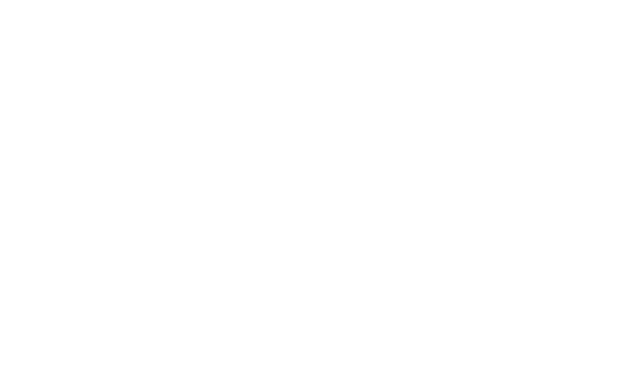
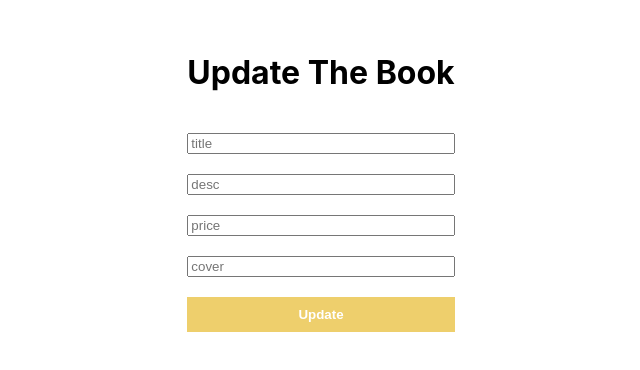
Before and after one commit to gihanthakavishan/Simple_crud_app, a React (Create React App) app in the folder frontend/: page /update/1 in a window 1280 px wide. Before the commit this address had no page. Shown: the part 218-588 px from the top of the page, without its empty margins (319-959 px from the left). Built offline with nearby package versions, Linux system fonts and the light colour scheme.

Commit message:
create update function and add styles to the page

```diff
--- a/frontend/src/App.js
+++ b/frontend/src/App.js
@@ -15,7 +15,7 @@
         <Routes>
            <Route path="/" element={<Books/>}> </Route>
            <Route path="/add" element={<Add/>}> </Route>
-           <Route path="/update" element={<Update/>}> </Route>
+           <Route path="/update/:id" element={<Update/>}> </Route>
          </Routes>
       </BrowserRouter>
 
--- a/frontend/src/pages/Add.jsx
+++ b/frontend/src/pages/Add.jsx
@@ -32,7 +32,7 @@
         <input type='text' placeholder='desc' onChange={handleChange} name="desc"></input>
         <input type='number' placeholder='price' onChange={handleChange} name="price"></input>
         <input type='text' placeholder='cover' onChange={handleChange} name="cover"></input>
-      <button onClick={handleClick}>Add</button>
+      <button className='formButton' onClick={handleClick}>Add</button>
     </div>
   );
 };
--- a/frontend/src/pages/Books.jsx
+++ b/frontend/src/pages/Books.jsx
@@ -38,7 +38,7 @@
                      <p>{book.desc}</p>
                      <span>{book.price}</span>
                      <button className='delete' onClick={()=>handleDelete(book.id)}>Delete</button>
-                     <button className='update'>Update</button>
+                     <button className='update'><Link to={`/update/${book.id}`}>Update</Link></button>
                  </div>
 
             ))}
--- a/frontend/src/pages/Update.jsx
+++ b/frontend/src/pages/Update.jsx
@@ -1,9 +1,43 @@
-import React from 'react'
+import axios from 'axios';
+import React, { useState } from 'react';
+import { useLocation, useNavigate } from 'react-router-dom';
 
 const Update = () => {
+    const [book, setBook] = useState({
+        title:"",
+        desc:"",
+        price:null,
+        cover:"",
+    });
+
+    const navigate = useNavigate();
+    const location = useLocation();
+    // use js split method to find the exact element
+    const bookId = location.pathname.split("/")[2];
+
+    const handleChange = (e) =>{
+        setBook((prev) => ({...prev, [e.target.name]: e.target.value}));
+    };
+    const handleClick = async (e) =>{
+       e.preventDefault()
+       try {
+         await axios.put("http://localhost:8800/books/" + bookId, book);
+         navigate("/");
+       } catch (err) {
+        console.log(err);
+       }
+    };
+    console.log(book);
   return (
-    <div>Update</div>
-  )
-}
+    <div className='form'>
+        <h1>Update The  Book</h1>
+        <input type='text' placeholder='title' onChange={handleChange} name="title"></input>
+        <input type='text' placeholder='desc' onChange={handleChange} name="desc"></input>
+        <input type='number' placeholder='price' onChange={handleChange} name="price"></input>
+        <input type='text' placeholder='cover' onChange={handleChange} name="cover"></input>
+      <button className='formButton' onClick={handleClick}>Update</button>
+    </div>
+  );
+};
 
-export default Update
+export default Update;
--- a/frontend/src/style.css
+++ b/frontend/src/style.css
@@ -49,3 +49,25 @@
     margin-top: 10px;
     text-decoration: none;
 }
+
+.form{
+    display: flex;
+    flex-direction: column;
+    gap: 20px;
+}
+
+.input{
+    width: 250px;
+    padding: 10px;
+    border: 1 px solid gray;
+    border-radius: 5%;
+}
+
+.formButton{
+    border: none;
+    padding: 10px;
+    background-color: rgb(238, 207, 108);
+    color: white;
+    font-weight: bold;
+    cursor: pointer;
+}
```
Also changed, not shown: 1 other file (tests, documents, lock files or other folders).
